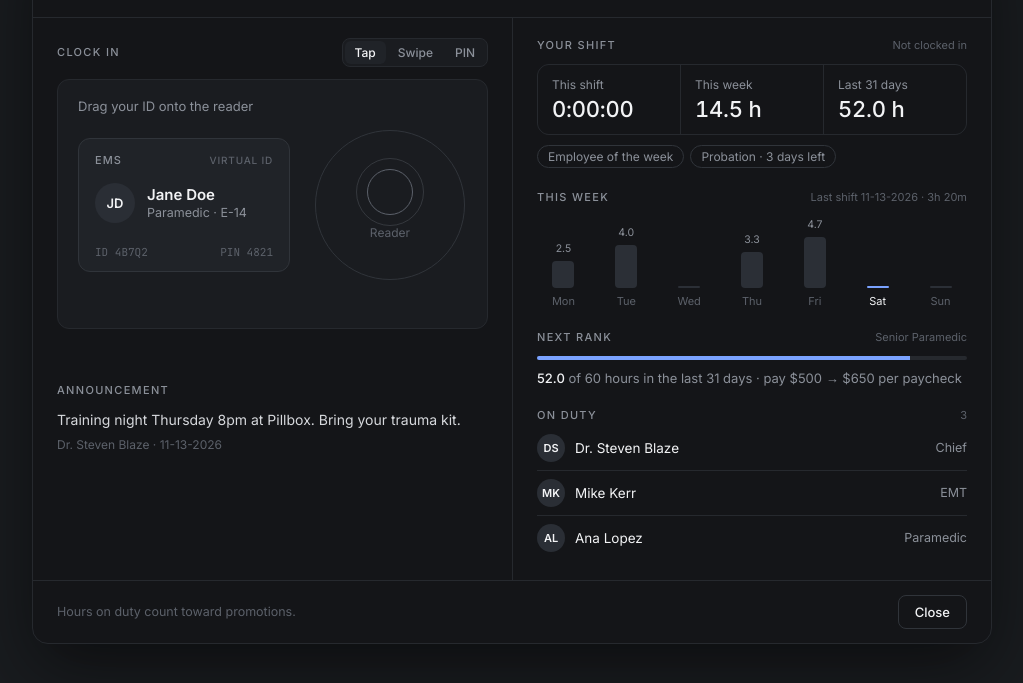
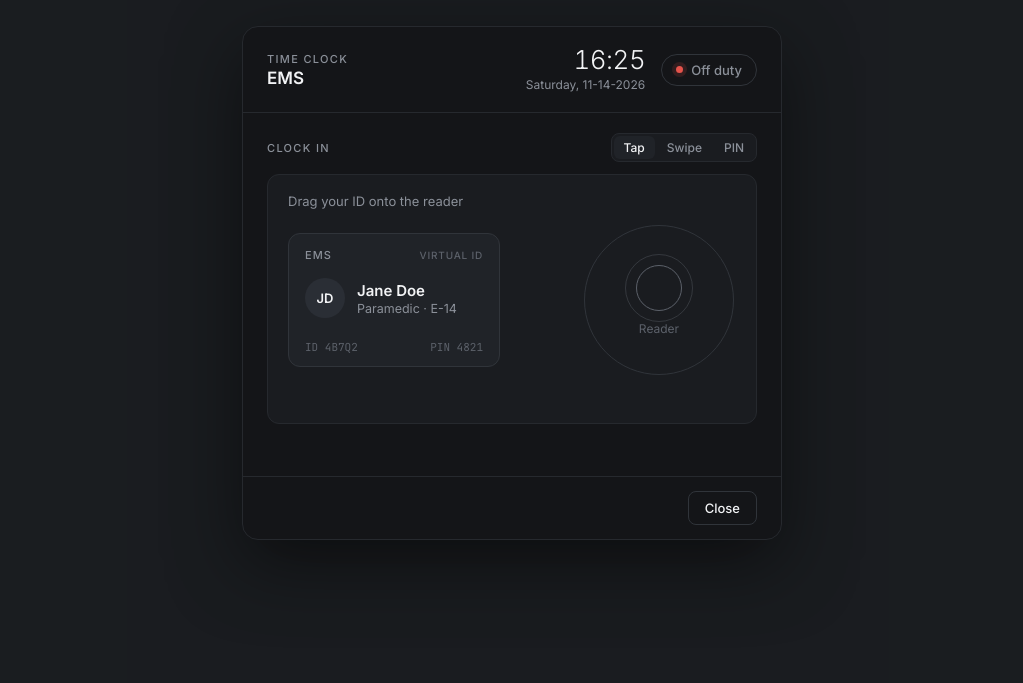
Before and after one commit to Strightblazing/blaze_bossmenu, a plain HTML site: page web/timeclock.html in a window 1280 px wide. Shown: the part 117-800 px from the top of the page, without its empty margins (128-1151 px from the left). Drawn offline with Linux system fonts and the light colour scheme.

Commit message:
Time clock opens as the minigame only, full screen after clocking in/out
Co-Authored-By: Claude Opus 5.5 <noreply@anthropic.com>

```diff
--- a/web/timeclock.html
+++ b/web/timeclock.html
@@ -123,11 +123,19 @@ body.demo{background:#2a2d33}
 .seg button.on{background:var(--raised);color:var(--text)}
 .game #wrap{display:none}.game #wrap.show{display:flex}
 .empty{font-size:13px;color:var(--faint)}
+/* minigame only: until they clock in/out, show just the clock-in area */
+.app{transition:width .35s cubic-bezier(.2,.8,.2,1)}
+.app.mini{width:min(540px,94vw)}
+.app.mini .body{grid-template-columns:1fr}
+.app.mini .col.info,.app.mini .announce-block,.app.mini #footNote{display:none}
+.app.mini .clock .t{font-size:26px}
+.app .col.info,.app .announce-block{animation:fadeIn .35s ease-out}
+@keyframes fadeIn{from{opacity:0;transform:translateY(6px)}to{opacity:1;transform:none}}
 </style></head>
 <body>
 <div class="demobar"><span>Demo</span><button id="flip">Start off duty</button></div>
 
-<div id="wrap"><div class="app">
+<div id="wrap"><div class="app mini" id="app">
   <div class="head">
     <div class="dept"><small>Time clock</small><b id="dept"></b></div>
     <div class="clock"><div class="t" id="clock"></div><div class="d" id="date"></div></div>
@@ -152,13 +160,13 @@ body.demo{background:#2a2d33}
         </div>
         <div class="result" id="result"></div>
       </div>
-      <div>
+      <div class="announce-block">
         <div class="label">Announcement</div>
         <div class="announce" id="ann"></div>
       </div>
     </div>
 
-    <div class="col">
+    <div class="col info">
       <div>
         <div class="label">Your shift <span id="shiftNote"></span></div>
         <div class="stats">
@@ -293,6 +301,7 @@ function render() {
 // ---------- clock in / out ----------
 function done(onDuty, shift) {
   tone(true);
+  setTimeout(() => $('#app').classList.remove('mini'), 700); // show the full screen once they're clocked in/out
   const now = new Date(), hhmm = pad2(now.getHours()) + ':' + pad2(now.getMinutes());
   if (onDuty) {
     msg('<span class="dot in"></span><b>Clocked in</b> at ' + hhmm, 'ok');
@@ -413,12 +422,13 @@ window.addEventListener('message', e => {
     methods = (d.methods && d.methods.length) ? d.methods.filter(m => NAME[m]) : ['tap', 'swipe', 'keypad'];
     clockedAt = D.onDuty ? Date.now() - (D.shiftSeconds || 0) * 1000 : null;
     busy = false; $('#result').textContent = '';
+    $('#app').classList.add('mini');
     setMethod(methods[0]); render(); tick();
     $('#wrap').classList.add('show');
   }
   if (d.action === 'closeClock') $('#wrap').classList.remove('show');
 });
-$('#flip').onclick = () => { D.onDuty = !D.onDuty; clockedAt = D.onDuty ? Date.now() - (2 * 3600 + 14 * 60) * 1000 : null; $('#result').textContent = ''; render(); };
+$('#flip').onclick = () => { $('#app').classList.add('mini'); D.onDuty = !D.onDuty; clockedAt = D.onDuty ? Date.now() - (2 * 3600 + 14 * 60) * 1000 : null; $('#result').textContent = ''; render(); };
 
 if (isFiveM) document.body.classList.add('game');
 else { document.body.classList.add('demo'); $('#wrap').classList.add('show'); }
```
